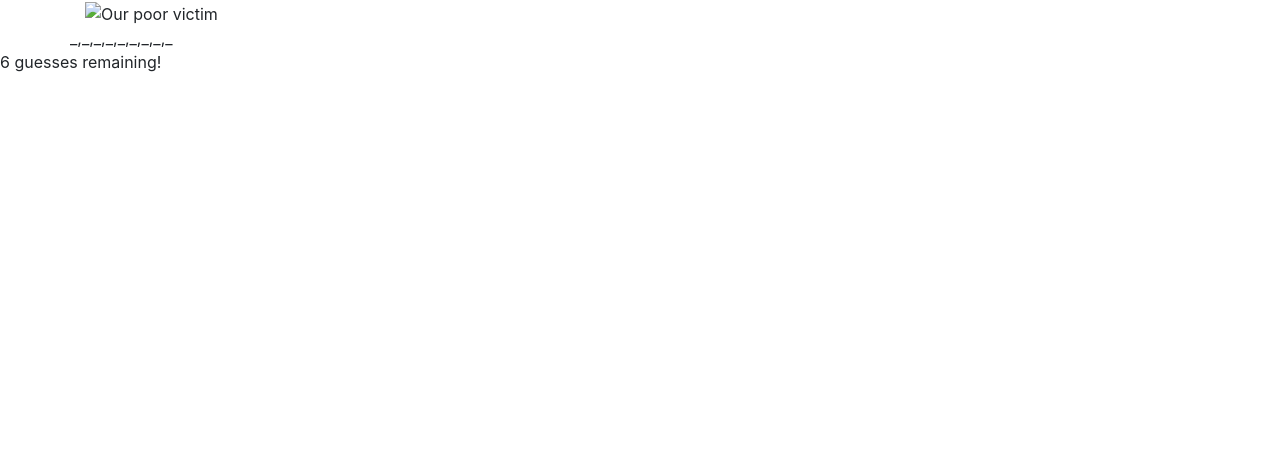
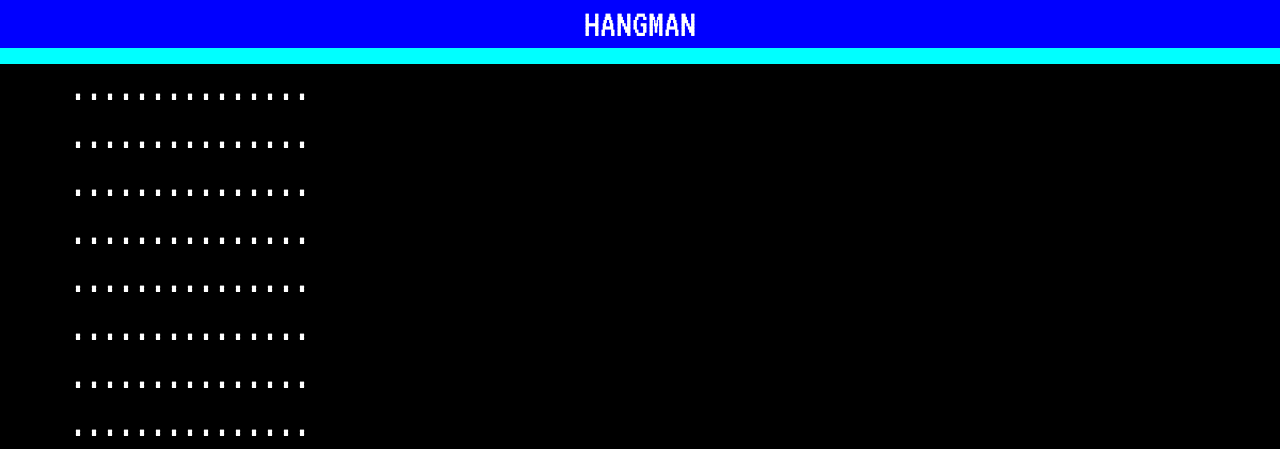
Before and after one commit to jtsiaperas/Hangman-Game, a plain HTML site: page index.html in a window 1280 px wide. Shown: the top 449 px of the page. Drawn offline with nearby package versions, Linux system fonts and the light colour scheme.

```diff
--- /dev/null
+++ b/assets/css/style.css
@@ -0,0 +1,36 @@
+body,h1,header,footer {
+	font-family: "VT323";
+	color: white;
+}
+
+#bar{
+	background-color: #00ffff;
+	height: 2vh;
+	width: 100vw;
+	padding: 0px;
+	margin: 0px;
+}
+
+body {
+	height: 100vh;
+	background-color: black;
+}
+
+#row1 {
+	height: 50vh;
+}
+
+#word {
+	letter-spacing: 10px;
+}
+
+header {
+    background-color: blue;
+    padding: 0px;
+	margin: 0px;
+}
+
+.h1{
+	margin: 0;
+	padding: 0;
+}
--- a/assets/javascript/game.js
+++ b/assets/javascript/game.js
@@ -7,6 +7,13 @@ var alreadyGuessed;
 var chances;
 var isLetter;
 var correctGuesses;
+var hangmanArt=["......<span class='text-art'>OOO</span>......<br>.....<span class='text-art'>OOOOO</span>.....<br>......<span class='text-art'>OOO</span>......<br>....<span class='text-art'>==I.I==</span>....<br>...<span class='text-art'>//|***|\\\\</span>...<br>.<span class='text-art'>mm/.|***|.\\\\mm</span><br>.....<span class='text-art'>/===\\</span>.....<br>....<span class='text-art'>/ / \\ \\</span>....<br>....<span class='text-art'>| | | |</span>....<br>...<span class='text-art'><__| |__></span>...<br>",
+"......<span class='text-art'>OOO</span>......<br>.....<span class='text-art'>OOOOO</span>.....<br>......<span class='text-art'>OOO</span>......<br>....<span class='text-art'>==I.I==</span>....<br>...<span class='text-art'>//|***|\\\\</span>...<br>.<span class='text-art'>mm/.|***|.\\\\mm</span><br>.....<span class='text-art'>/===\\</span>.....<br>....<span class='text-art'>/ /</span>........<br>....<span class='text-art'>| |</span>........<br>...<span class='text-art'><__|</span>........<br>",
+"......<span class='text-art'>OOO</span>......<br>.....<span class='text-art'>OOOOO</span>.....<br>......<span class='text-art'>OOO</span>......<br>....<span class='text-art'>==I.I==</span>....<br>...<span class='text-art'>//|***|\\\\</span>...<br>.<span class='text-art'>mm/.|***|.\\\\mm</span><br>..........<span class='text-art'></span>.....<br>........<span class='text-art'></span>.......<br>.......<span class='text-art'></span>........<br>.......<span class='text-art'></span>........<br>",
+"......<span class='text-art'>OOO</span>......<br>.....<span class='text-art'>OOOOO</span>.....<br>......<span class='text-art'>OOO</span>......<br>....<span class='text-art'>==I.I==</span>....<br>...<span class='text-art'>//|***|</span>.....<br>.<span class='text-art'>mm/.|***|</span>.....<br>..........<span class='text-art'></span>.....<br>.......<span class='text-art'></span>........<br>.......<span class='text-art'></span>........<br>.......<span class='text-art'></span>........<br>",
+"......<span class='text-art'>OOO</span>......<br>.....<span class='text-art'>OOOOO</span>.....<br>......<span class='text-art'>OOO</span>......<br>....<span class='text-art'>==I.I==</span>....<br>..........<span class='text-art'></span>.....<br>..........<span class='text-art'></span>.....<br>..........<span class='text-art'></span>.....<br>.......<span class='text-art'></span>........<br>.......<span class='text-art'></span>........<br>.......<span class='text-art'></span>........<br>",
+"......<span class='text-art'></span>.........<br>..........<span class='text-art'></span>.....<br>.........<span class='text-art'></span>......<br>...........<span class='text-art'></span>....<br>..........<span class='text-art'></span>.....<br>..........<span class='text-art'></span>.....<br>..........<span class='text-art'></span>.....<br>.......<span class='text-art'></span>........<br>.......<span class='text-art'></span>........<br>.......<span class='text-art'></span>........<br>"
+];
 
 function newGame(){
 	word = dictionary[Math.floor(Math.random()*dictionary.length)];
@@ -16,7 +23,7 @@ function newGame(){
 	{
 		solution.push("_");
 	}
-	chances = 6;
+	chances = 5;
 	correctGuesses = 0;
 	drawScreen();
 };
@@ -27,7 +34,7 @@ function checkLetter(letter){
 
     for (i=0; i<guesses.length; i++)
     {
-         if (letter == guesses[i]){
+         if (letter.toUpperCase() == guesses[i]){
          	alreadyGuessed = true;
          }
     }
@@ -42,13 +49,20 @@ function checkLetter(letter){
     		    correctGuesses += 1;
     	        }
         }
+
+        if (!inWord){
+        chances -=1;
+        }
     }
+
+
 };
 
 function drawScreen(){
-	$("#guessed").text(guesses);
-	$("#word").text(solution);
-	$("footer").text(chances + " guesses remaining!");
+	$("#guessed").html(guesses);
+	$("#word").html(solution);
+	$("footer").html("chances remaining: ".toUpperCase()+chances);
+	$("#hangman-pic").html(hangmanArt[chances]);
 }
 
 $(document).ready(function(){
@@ -57,13 +71,17 @@ $(document).ready(function(){
   	console.log(event.keyCode);
   	if(64<event.keyCode && event.keyCode<91){
         checkLetter(event.key);
-        if (!inWord){
-        chances -=1;
-        }
     }
     drawScreen();
-    if (chances <= 0 || correctGuesses == word.length){
-    	newGame();
+    if (chances < 1){
+    	$("#hangman-pic").html(hangmanArt[0]);
+    	alert("Game over!\nThe word was "+word.toUpperCase());
+       	newGame();
+    }
+    else if (correctGuesses == word.length){
+    	$("#word").html(solution);
+    	alert("You win!\nThe word was "+word.toUpperCase());
+       	newGame();
     }
 
  };
--- a/index.html
+++ b/index.html
@@ -5,25 +5,28 @@
     <!-- Required meta tags -->
     <meta charset="utf-8">
     <meta name="viewport" content="width=device-width, initial-scale=1, shrink-to-fit=no">
-
-    <!-- Bootstrap CSS -->
+    <link href="https://fonts.googleapis.com/css?family=VT323" rel="stylesheet">
+       <!-- Bootstrap CSS -->
     <link rel="stylesheet" href="https://maxcdn.bootstrapcdn.com/bootstrap/4.0.0-beta.2/css/bootstrap.min.css" integrity="sha384-PsH8R72JQ3SOdhVi3uxftmaW6Vc51MKb0q5P2rRUpPvrszuE4W1povHYgTpBfshb" crossorigin="anonymous">
+    <link rel="stylesheet" type="text/css" href="assets/css/style.css">
   </head>
   <body>
 
-	<header class = ""> <!-- Title bar -->
+	<header class = "h1 text-center"> <!-- Title bar -->
+        HANGMAN
+	</header>
 
-	</header>
+    <div id="bar"><!-- simulates the msDos screen -->
+    </div>
 
     <div class="container"> <!-- game body is in here -->
 
-    	<div class="row"><!-- hangman on left, guessed letters on right -->
+    	<div class="row" id ="row1"><!-- hangman on left, guessed letters on right -->
 
-    	    <div class="col-6" id = "hangman-pic">
-    	        <img src="images/..." alt="Our poor victim">
+    	    <div class="col-6 h1" id = "hangman-pic">
     	    </div>
 
-    	    <div class="col-6" id = "guessed">
+    	    <div class="col-6 h1 text-right" id = "guessed">
 
     	    </div>
 
@@ -31,7 +34,7 @@
 
         <div class="row"><!-- word being guessed -->
 
-			<div class="text-center" id="word">
+			<div class="col-6 text-left h2" id="word">
 
 			</div>
 
@@ -39,7 +42,7 @@
 
     </div>
 
-    <footer class = ""><!-- game stats here -->
+    <footer class = "fixed-bottom h1 text-center"><!-- game stats here -->
 
     </footer>
     <!-- Optional JavaScript -->
```
